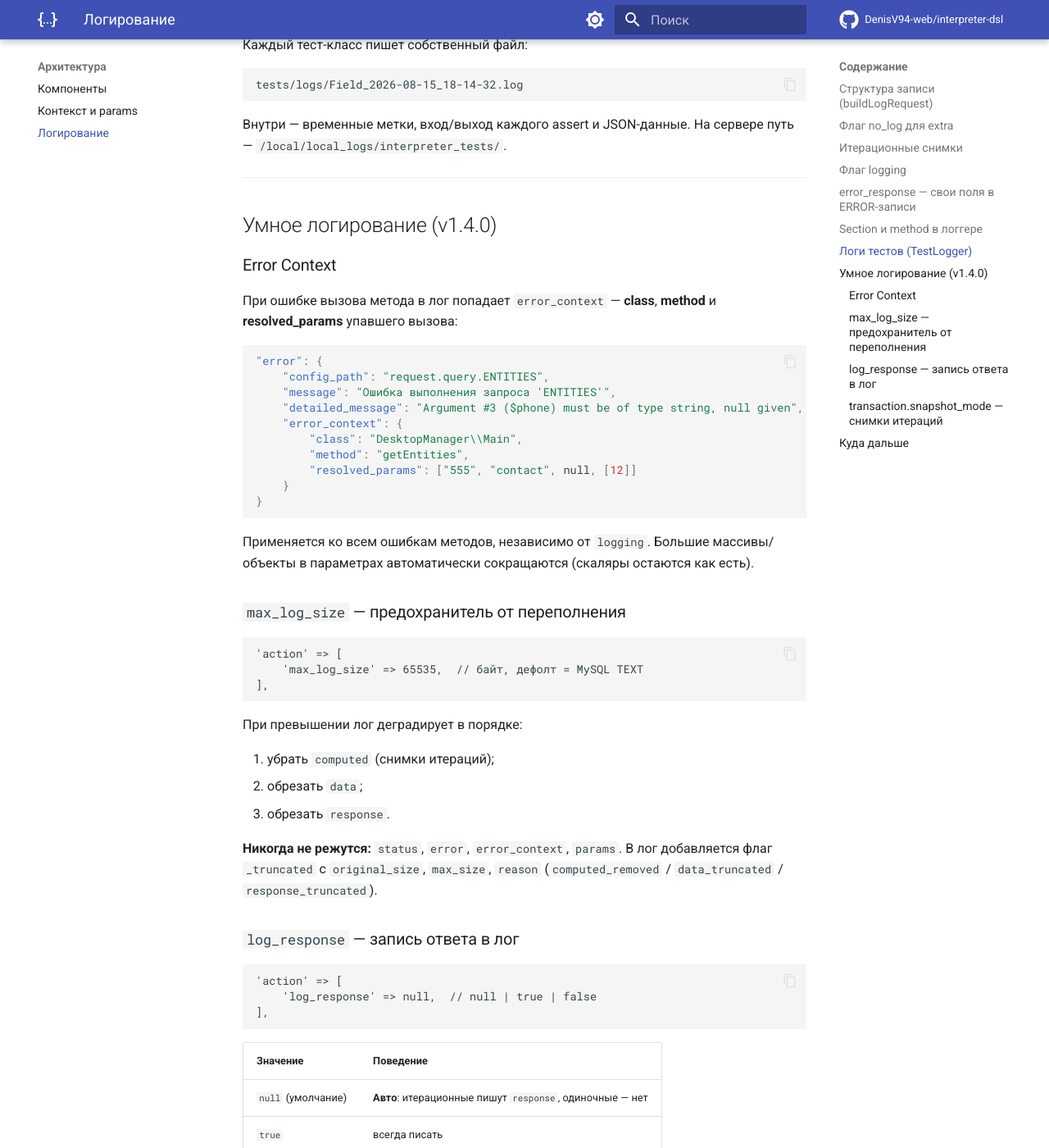
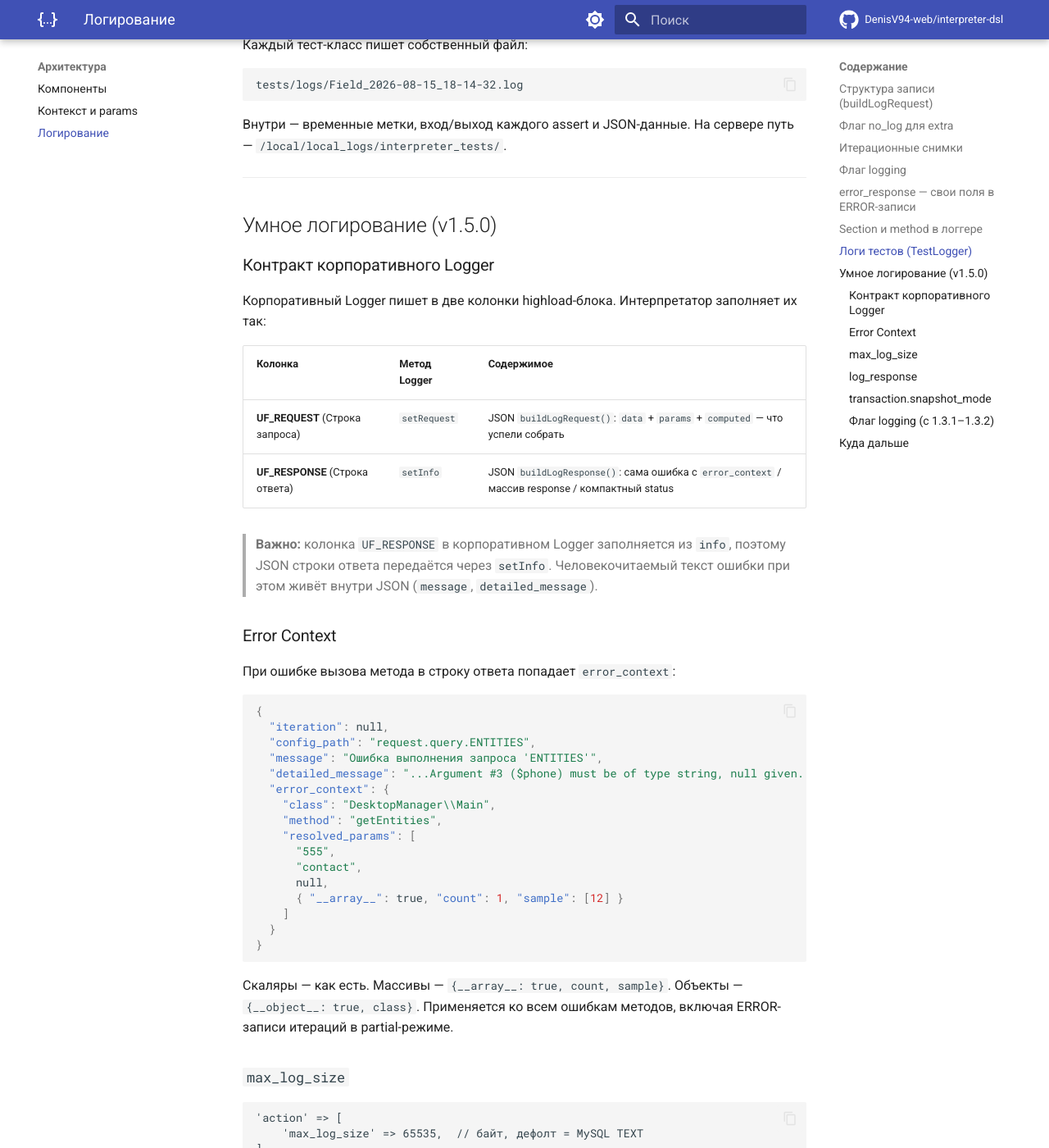
Before and after one commit to DenisV94-web/interpreter-dsl, an MkDocs documentation site: the page built from docs/components/logging.md, in a window 1280 px wide and 1400 px high, scrolled down 3103 px. Shown: the whole window at 82% size. Built offline with MkDocs 1.6.1 and Material for MkDocs 9.7.7, drawn with Linux system fonts in a browser that asks for light colours; comment, search, counter and statistics services are not loaded; some of the changed text lies outside the part shown.

Commit message:
feat: контракт с корпоративным Logger — setInfo = JSON строки ответа (v1.5.0)

````diff
--- a/docs/components/logging.md
+++ b/docs/components/logging.md
@@ -133,31 +133,48 @@ tests/logs/Field_2026-08-15_18-14-32.log
 
 ---
 
-## Умное логирование (v1.4.0)
+## Умное логирование (v1.5.0)
+
+### Контракт корпоративного Logger
+
+Корпоративный Logger пишет в две колонки highload-блока.
+Интерпретатор заполняет их так:
+
+| Колонка                         | Метод Logger | Содержимое                                                                                     |
+| ------------------------------- | ------------ | ---------------------------------------------------------------------------------------------- |
+| **UF_REQUEST** (Строка запроса) | `setRequest` | JSON `buildLogRequest()`: `data` + `params` + `computed` — что успели собрать                  |
+| **UF_RESPONSE** (Строка ответа) | `setInfo`    | JSON `buildLogResponse()`: сама ошибка с `error_context` / массив response / компактный status |
+
+> **Важно:** колонка `UF_RESPONSE` в корпоративном Logger заполняется из `info`,
+> поэтому JSON строки ответа передаётся через `setInfo`. Человекочитаемый
+> текст ошибки при этом живёт внутри JSON (`message`, `detailed_message`).
 
 ### Error Context
 
-При ошибке вызова метода в лог попадает `error_context` —
-**class**, **method** и **resolved_params** упавшего вызова:
+При ошибке вызова метода в строку ответа попадает `error_context`:
 
 ```json
-"error": {
-    "config_path": "request.query.ENTITIES",
-    "message": "Ошибка выполнения запроса 'ENTITIES'",
-    "detailed_message": "Argument #3 ($phone) must be of type string, null given",
-    "error_context": {
-        "class": "DesktopManager\\Main",
-        "method": "getEntities",
-        "resolved_params": ["555", "contact", null, [12]]
-    }
+{
+  "iteration": null,
+  "config_path": "request.query.ENTITIES",
+  "message": "Ошибка выполнения запроса 'ENTITIES'",
+  "detailed_message": "...Argument #3 ($phone) must be of type string, null given...",
+  "error_context": {
+    "class": "DesktopManager\\Main",
+    "method": "getEntities",
+    "resolved_params": [
+      "555",
+      "contact",
+      null,
+      { "__array__": true, "count": 1, "sample": [12] }
+    ]
+  }
 }
 ```
 
-Применяется ко всем ошибкам методов, независимо от `logging`.
-Большие массивы/объекты в параметрах автоматически сокращаются
-(скаляры остаются как есть).
+Скаляры — как есть. Массивы — `{__array__: true, count, sample}`. Объекты — `{__object__: true, class}`. Применяется ко всем ошибкам методов, включая ERROR-записи итераций в partial-режиме.
 
-### `max_log_size` — предохранитель от переполнения
+### `max_log_size`
 
 ```php
 'action' => [
@@ -165,34 +182,26 @@ tests/logs/Field_2026-08-15_18-14-32.log
 ],
 ```
 
-При превышении лог деградирует в порядке:
+| Тип строки      | Стратегия деградации                                    |
+| --------------- | ------------------------------------------------------- |
+| Запрос (объект) | убрать `computed` → обрезать `data`. Флаг `_truncated`. |
+| Ответ-список    | сохранить первую, последнюю и ERROR-записи.             |
 
-1. убрать `computed` (снимки итераций);
-2. обрезать `data`;
-3. обрезать `response`.
+Применяется к каждой строке **независимо**.
 
-**Никогда не режутся:** `status`, `error`, `error_context`, `params`.
-В лог добавляется флаг `_truncated` с `original_size`, `max_size`,
-`reason` (`computed_removed` / `data_truncated` / `response_truncated`).
-
-### `log_response` — запись ответа в лог
+### `log_response`
 
 ```php
-'action' => [
-    'log_response' => null,  // null | true | false
-],
+'action' => ['log_response' => null],  // null | true | false
 ```
 
-| Значение           | Поведение                                                |
-| ------------------ | -------------------------------------------------------- |
-| `null` (умолчание) | **Авто**: итерационные пишут `response`, одиночные — нет |
-| `true`             | всегда писать                                            |
-| `false`            | никогда не писать                                        |
+| Значение           | Поведение                                            |
+| ------------------ | ---------------------------------------------------- |
+| `null` (умолчание) | **Авто**: итерации — пишут response, одиночные — нет |
+| `true`             | всегда писать                                        |
+| `false`            | не писать (кроме ERROR-исхода — там всегда)          |
 
-Кейс авто: для CRUD (add/update/delete) обычно нужно «что пришло и что ушло»,
-для GET-справочников — `response` лишний шум.
-
-### `transaction.snapshot_mode` — снимки итераций
+### `transaction.snapshot_mode`
 
 ```php
 'transaction' => [
@@ -201,13 +210,15 @@ tests/logs/Field_2026-08-15_18-14-32.log
 ],
 ```
 
-| Режим             | Что сохраняется в `computed.iteration_N` |
-| ----------------- | ---------------------------------------- |
-| `all` (умолчание) | все итерации (обратная совместимость)    |
-| `errors_only`     | только упавшие итерации                  |
-| `first_last`      | первая + последняя + ошибки              |
+| Режим             | Что сохраняется в `computed.iteration_N` (строка запроса) |
+| ----------------- | --------------------------------------------------------- |
+| `all` (умолчание) | все итерации (обратная совместимость)                     |
+| `errors_only`     | только упавшие итерации                                   |
+| `first_last`      | первая + последняя + ошибки                               |
 
-Комбинируется с `max_log_size`: даже при `all` переполнение не случится.
+### Флаг `logging` (с 1.3.1–1.3.2)
+
+`logging: false` глушит **только чистый SUCCESS**. Любые ERROR-исходы (контекст, глобальные, итерационные) пишутся в Logger **всегда**.
 
 ---
 
````
Also changed, not shown: docs/changelog.md (+21 -0 lines), 2 other files.
